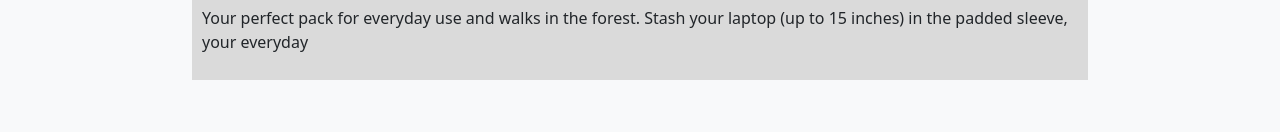
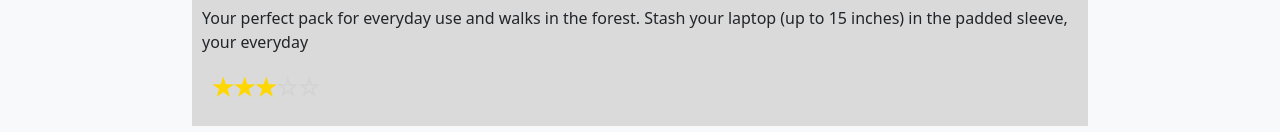
Before and after one commit to maielkawary/finalProject, a React (Vite) app: page /products/1/productDetails/1 in a window 1280 px wide. Shown: the part 820-952 px from the top of the page. Built offline with nearby package versions, Linux system fonts and the light colour scheme; data requests are answered from the project's data file.

Commit message:
connect category section with redux

```diff
--- a/src/pages/ProductDetails/ProductDetails.jsx
+++ b/src/pages/ProductDetails/ProductDetails.jsx
@@ -1,40 +1,66 @@
 import { useEffect, useState } from "react"
 import { useParams } from "react-router-dom"
+import { useDispatch, useSelector } from "react-redux";
+import { fetchProductById } from "../../redux/slices/productsSlice";
+
 import "./ProductDetails.css"
 
+// Render Stars
+function renderStars(rating) {
+    const maxStars = 5;
+    let stars = [];
+    for (let i = 1; i <= maxStars; i++) {
+      if (i <= rating) {
+        stars.push(<span key={i} className="full-star">★</span>); // Full star
+      } else if (i - 0.5 <= rating) {
+        stars.push(<span key={i} className="half-star">☆</span>); // Half star
+      } else {
+        stars.push(<span key={i} className="empty-star">☆</span>); // Empty star
+      }
+    }
+    return stars;
+  }
+
 const ProductDetails = () => {
-
-    const [products, setProducts] = useState(null);
     const {id} = useParams()
 
+    const dispatch = useDispatch();
+  const product = useSelector((state) => state.products.product); // Access the single product from state
+  const status = useSelector((state) => state.products.status);
+  const error = useSelector((state) => state.products.error);
+
   useEffect(() => {
-      fetch('../../../data.json')
-        .then(response => response.json())
-        .then(data => setProducts(data))
-        .catch(error => console.error('Error fetching data:', error));
-    }, []);
+    dispatch(fetchProductById(id));
+  // alert(status);
+  // if (status === "idle" || (product && product.id !== id)) { //CHECK
+  //   dispatch(fetchProductById(id));
 
-    if (!products) {
+  //   alert(id);
+  // }
+}, [dispatch, id]);
+
+    //const [products, setProducts] = useState(null);
+
+    // useEffect(() => {
+    //   fetch('../../../data.json')
+    //     .then(response => response.json())
+    //     .then(data => setProducts(data))
+    //     .catch(error => console.error('Error fetching data:', error));
+    // }, []);
+
+    if (!product) {
       return <div>Loading...</div>;
     }
-
-    return(
-        <>
-        { products.map((product) => {
-            if(product.id == id){
     return(
         <div className="product-details" key={product.id}>
             <img src={product.image}></img>
             <h2>{product.title}</h2>
             <h4>{product.price}</h4>
             <p>{product.description}</p>
+            <p className="card-text paraStyle fs-4" id="product-rate">
+            {renderStars(product.rating.rate)}
+            </p>
         </div>
-                )
-
-            }
-        })}
-
-        </>
     )
 }
 
--- a/src/pages/Products/Products.jsx
+++ b/src/pages/Products/Products.jsx
@@ -1,21 +1,60 @@
 import { useEffect, useState } from "react"
 import { Link, useParams } from "react-router-dom"
+import { useDispatch, useSelector } from "react-redux";
+import { fetchProducts } from "../../redux/slices/productsSlice";
 import './Products.css';
 
+
+// Render Stars
+function renderStars(rating) {
+  const maxStars = 5;
+  let stars = [];
+  for (let i = 1; i <= maxStars; i++) {
+    if (i <= rating) {
+      stars.push(<span key={i} className="full-star">★</span>); // Full star
+    } else if (i - 0.5 <= rating) {
+      stars.push(<span key={i} className="half-star">☆</span>); // Half star
+    } else {
+      stars.push(<span key={i} className="empty-star">☆</span>); // Empty star
+    }
+  }
+  return stars;
+}
+
 const Products = () => {
+  const dispatch = useDispatch();
+  const products = useSelector((state) => state.products.products);
+  const status = useSelector((state) => state.products.status);
+  const error = useSelector((state) => state.products.error);
+
+  console.log(products);
+  useEffect(() => {
+    if (status === "idle") {
+      dispatch(fetchProducts());
+    }
+  }, [status, dispatch]);
+
+  if (status === "loading") {
+    return <div>Loading...</div>;
+  }
+
+  if (status === "failed") {
+    return <div>Error: {error}</div>;
+  }
+
     const {categoryName} = useParams()
-    const [products, setProducts] = useState(null);
+    //const [products, setProducts] = useState(null);
 
-    useEffect(() => {
-      fetch('../../../data.json')
-        .then(response => response.json())
-        .then(data => setProducts(data))
-        .catch(error => console.error('Error fetching data:', error));
-    }, []);
+    // useEffect(() => {
+    //   fetch('../../../data.json')
+    //     .then(response => response.json())
+    //     .then(data => setProducts(data))
+    //     .catch(error => console.error('Error fetching data:', error));
+    // }, []);
 
-    if (!products) {
-      return <div>Loading...</div>;
-    }
+    // if (!products) {
+    //   return <div>Loading...</div>;
+    // }
 
 
     console.log(categoryName)
@@ -30,6 +69,9 @@ const Products = () => {
                       <img src={product.image}></img>
                       <div className="product-card-info">
                         <h3>{product.title}</h3>
+                        <p className="card-text paraStyle fs-4" id="product-rate">
+                          {renderStars(product.rating.rate)}
+                        </p>
                         <h4>{product.price}</h4>
                       </div>
                   </div>
```
Lines whose indentation alone changed are shown as unchanged.
